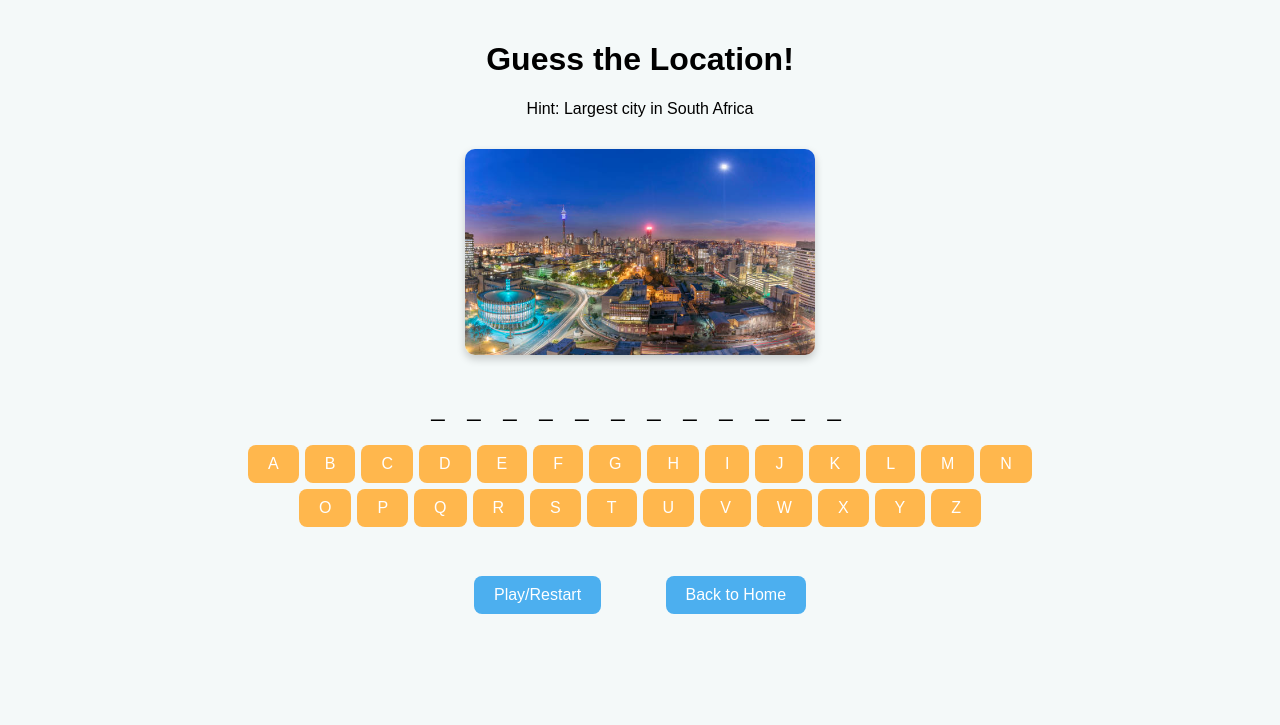
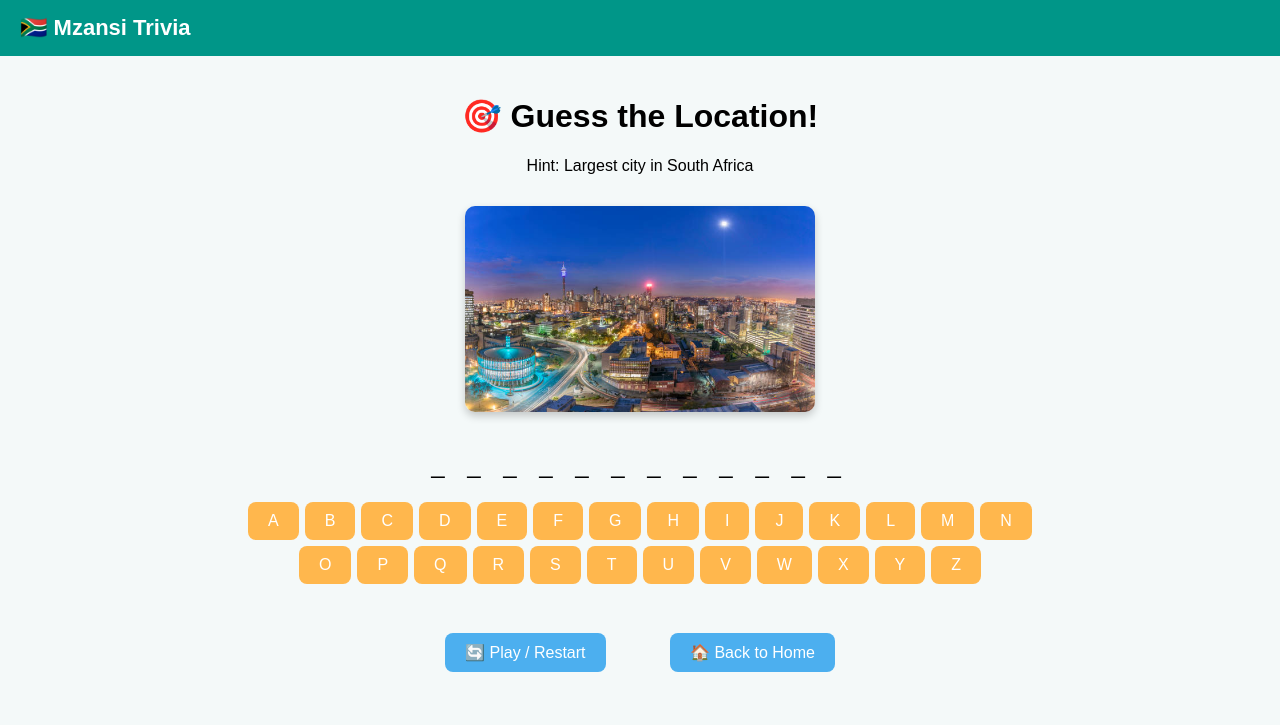
Before and after one commit to LindaNko/MzansiTrivia, a plain HTML site: page game.html in a window 1280 px wide. Drawn offline with Linux system fonts and the light colour scheme.

Commit message:
Update game.html

```diff
--- a/game.html
+++ b/game.html
@@ -3,20 +3,36 @@
 <head>
   <meta charset="UTF-8">
   <meta name="viewport" content="width=device-width, initial-scale=1.0">
-  <title>Play - Discover South Africa</title>
+  <title>Mzansi Trivia - Play</title>
   <link rel="stylesheet" href="style.css">
 </head>
 <body class="game">
-  <div class="container">
-    <h1>Guess the Location!</h1>
-    <p id="hint"></p>
+
+  <header class="header">
+    <h2 class="logo">🇿🇦 Mzansi Trivia</h2>
+  </header>
+
+  <main class="container game-container">
+    <h1 class="game-title">🎯 Guess the Location!</h1>
+
+    <div class="hint-box">
+      <p id="hint"></p>
+    </div>
+
     <img id="locationImage" src="" alt="Location Image" class="location-img">
-    <div id="word"></div>
-    <div id="letters"></div>
-    <p id="message"></p>
-    <button onclick="startGame()">Play/Restart</button>
-    <button onclick="location.href='index.html'">Back to Home</button>
-  </div>
+
+    <div id="word" class="word-display"></div>
+
+    <div id="letters" class="letters-container"></div>
+
+    <p id="message" class="message"></p>
+
+    <div class="btn-group">
+      <button class="primary-btn" onclick="startGame()">🔄 Play / Restart</button>
+      <button class="secondary-btn" onclick="location.href='index.html'">🏠 Back to Home</button>
+    </div>
+  </main>
+
   <script src="script.js"></script>
 </body>
 </html>
```
